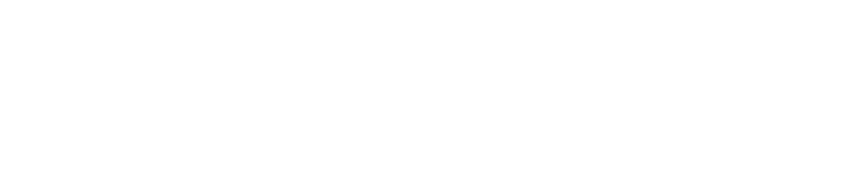
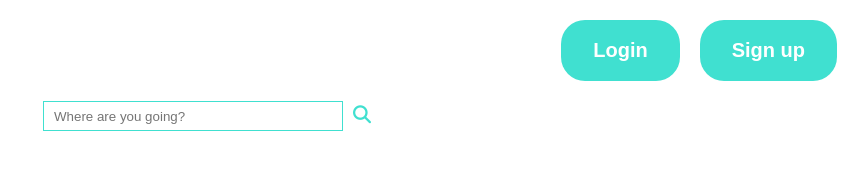
Before and after one commit to andrijanasharkoskaa/Code-Academy, a plain HTML site: page Hotel Booking App/booking.html in a window 1280 px wide. Shown: the whole page, without its empty margins (423-1280 px from the left). Drawn offline with Linux system fonts and the light colour scheme.

Commit message:
adding booking page

```diff
--- a/Hotel Booking App/booking.html
+++ b/Hotel Booking App/booking.html
@@ -0,0 +1,28 @@
+<!DOCTYPE html>
+<html lang="en">
+  <head>
+    <meta charset="UTF-8" />
+    <meta name="viewport" content="width=device-width, initial-scale=1.0" />
+    <link rel="stylesheet" href="css/style.css" />
+    <script
+      src="https://kit.fontawesome.com/28d406b2ff.js"
+      crossorigin="anonymous"
+    ></script>
+    <title>Booking Page</title>
+  </head>
+  <body>
+    <div class="btn">
+      <img src="images/logo.png" alt="logo" class="logo" />
+      <input type="submit" value="Login" id="login" />
+      <input type="submit" value="Sign up" id="signup" />
+    </div>
+    <div class="search-section">
+      <input
+        type="search"
+        name="search"
+        id="search-input"
+        placeholder="Where are you going?"
+      /><i class="fa-solid fa-magnifying-glass"></i>
+    </div>
+  </body>
+</html>
```
Also changed, not shown: Hotel Booking App/hotel.html (+2 -1 lines).
